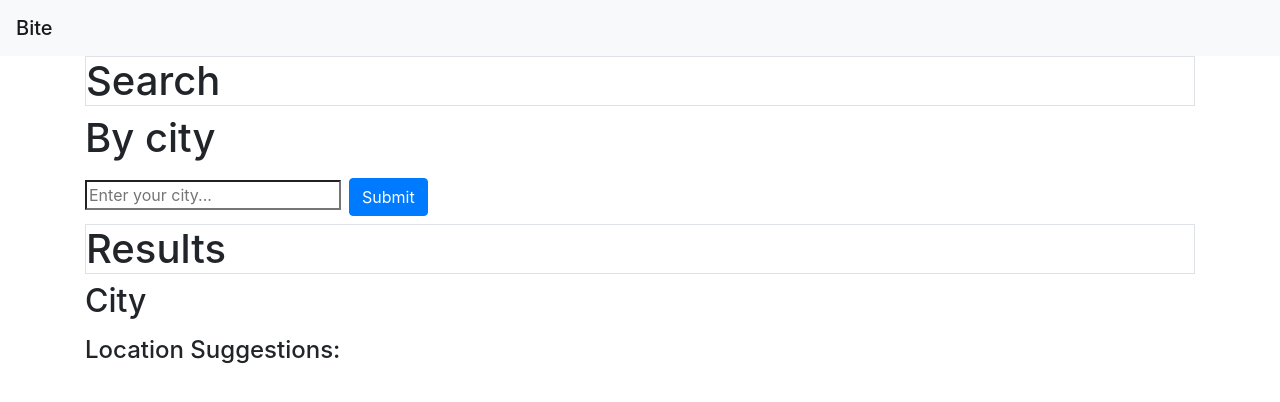
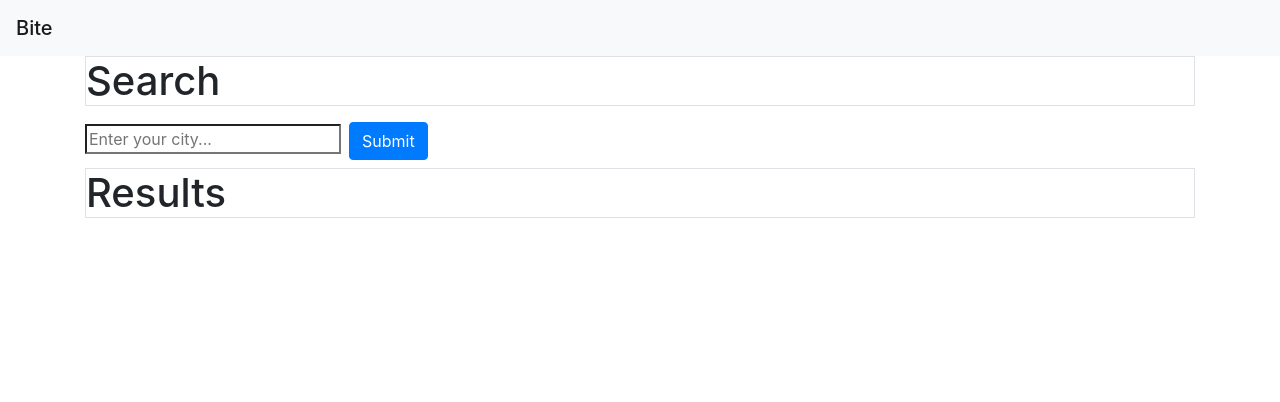
Before and after one commit to ebrock/bite, a React (Create React App) app: page / in a window 1280 px wide. Shown: the top 402 px of the page. Built offline with nearby package versions, Linux system fonts and the light colour scheme.

Commit message:
dynamic clicking for suggested locations

```diff
--- a/src/App.jsx
+++ b/src/App.jsx
@@ -32,7 +32,6 @@ class App extends React.Component {
       {
         city: this.state.input
       },
-      // () => console.log(this.state.city)
       () => {
         this.getCities(this.state.city);
       }
@@ -55,21 +54,23 @@ class App extends React.Component {
       });
   };
 
+  handleCityClick = city => {
+    console.log("city click!");
+    console.log(city.name);
+  };
+
   render() {
     return (
       <div>
         <NavBar />
-        <Search
-          onChange={this.handleChange}
-          onSubmit={this.handleSubmit}
-          onGeoSubmit={this.handleGeoSubmit}
-        />
+        <Search onChange={this.handleChange} onSubmit={this.handleSubmit} />
         <Results
           city={this.state.city}
           coords={this.state.coords}
           cityId={this.state.cityId}
           cuisines={this.state.cuisines}
           cityResults={this.state.cityResults}
+          handleCityClick={this.handleCityClick}
         />
       </div>
     );
--- a/src/components/results.jsx
+++ b/src/components/results.jsx
@@ -26,18 +26,27 @@ class Results extends React.Component {
     return null;
   }
 
-  componentWillUpdate(nextProps) {
-    console.log("will update!", nextProps);
-  }
-
   componentDidUpdate(prevProps) {
     console.log("did update!", prevProps);
   }
 
   render() {
+    let title;
+    let city;
     let list;
+    console.log("handleCityClick true?", this.props.handleCityClick);
     if (this.state.suggestions) {
-      list = this.state.suggestions.map(c => <li key={c.id}>{c.name}</li>);
+      list = this.state.suggestions.map(c => (
+        <button
+          className="list-group-item list-group-item-action"
+          key={c.id}
+          onClick={e => this.props.handleCityClick(c, e)}
+        >
+          {c.name}
+        </button>
+      ));
+      title = "Location Suggestions";
+      city = "City";
     }
     return (
       <div className="container">
@@ -46,9 +55,9 @@ class Results extends React.Component {
         </div>
         <div className="row">
           <div className="col">
-            <h2>City</h2>
+            <h2>{city}</h2>
             <p>{this.props.city}</p>
-            <h4>Location Suggestions:</h4>
+            <h4>{title}</h4>
             <ul>{list}</ul>
           </div>
         </div>
--- a/src/components/search.jsx
+++ b/src/components/search.jsx
@@ -7,7 +7,6 @@ class Search extends React.Component {
         <h1 className="border">Search</h1>
         <div className="row">
           <div className="col">
-            <h1>By city</h1>
             <form onSubmit={this.props.onSubmit}>
               <input
                 type="text"
```
